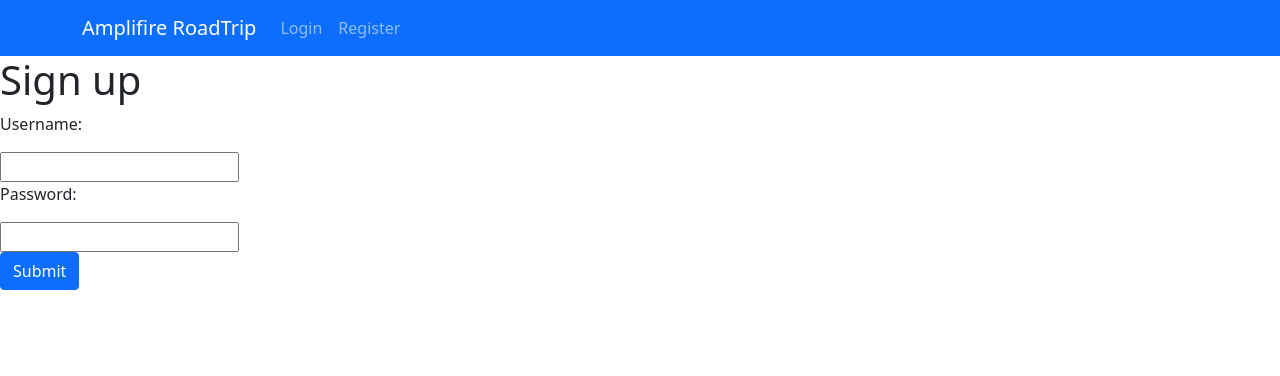
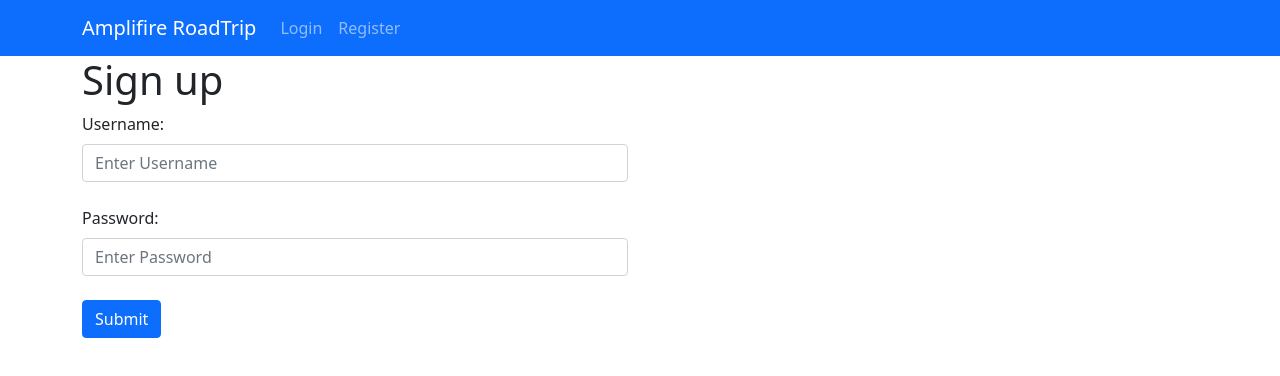
Before and after one commit to Justin-Sherfey/amplifier_roadtrip_webapp, a React (Create React App) app: page / in a window 1280 px wide. Shown: the top 376 px of the page. Built offline with nearby package versions, Linux system fonts and the light colour scheme.

Commit message:
adding better bootstrap to login

```diff
--- a/src/App.js
+++ b/src/App.js
@@ -1,7 +1,7 @@
 import logo from "./logo.svg";
 import React, { useState } from "react";
 import "./App.css";
-import { Navbar, Container, Nav, Button } from "react-bootstrap";
+import { Navbar, Container, Row, Nav,Col, Button, Form } from "react-bootstrap";
 import "bootstrap/dist/css/bootstrap.min.css";
 
 function App() {
@@ -12,6 +12,7 @@ function App() {
     </div>
   );
 }
+
 class NavigationBar extends React.Component {
   render() {
     return (
@@ -30,26 +31,35 @@ class NavigationBar extends React.Component {
   }
 }
 
-function TestFunction() {
-  return <h1>someText</h1>;
-}
 class RegisterMenu extends React.Component {
   render() {
     return (
       <>
-        <form id="registerForm">
-          <h1>Sign up</h1>
+        <Container>
+            <Row>
+              <Col xs={6}>
 
-          <p>Username:</p>
-          <input type="text" name="username" />
-          <br />
+              <form id="registerForm">
+              <Form.Group>
+                <h1>Sign up</h1>
 
-          <p>Password:</p>
-          <input type="text" name="password" />
-          <br />
+                <Form.Label>Username:</Form.Label>
+                <Form.Control placeholder="Enter Username"/>
+                <br />
 
-          <Button varient="info">Submit</Button>
-        </form>
+                <Form.Label>Password:</Form.Label>
+                <Form.Control placeholder="Enter Password"/>
+                <br />
+
+              </Form.Group>
+                <Button varient="info" type="submit">
+                Submit
+                </Button>
+              </form>
+
+              </Col>
+          </Row>
+        </Container>
       </>
     );
   }
```
Also changed, not shown: 3 other files (tests, documents, lock files or other folders).
